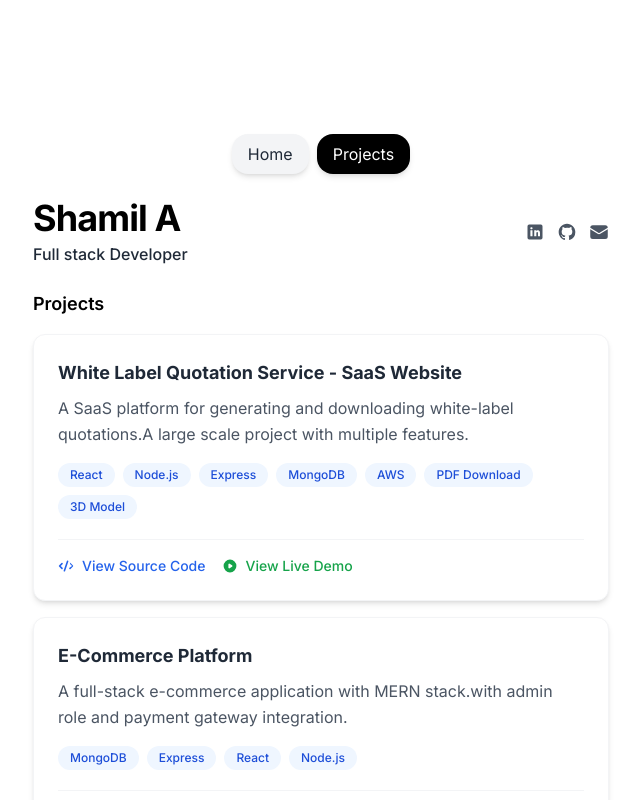
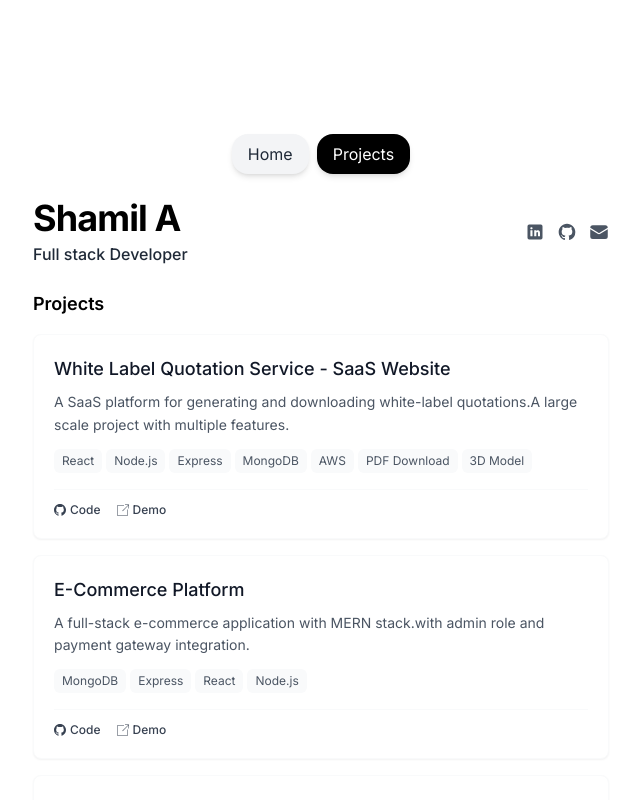
Before and after one commit to Shaamiilll/Shamil-Nextjs-Portfolio, a Next.js app: page / in a window 1280 px wide. Both pictures are taken after a click on the button "Projects". Shown: the top 800 px of the page, without its empty margins (319-959 px from the left). Built offline with nearby package versions, Linux system fonts and the light colour scheme.

Commit message:
UPDATED THE portfolio project card

```diff
--- a/src/components/ProjectCard.tsx
+++ b/src/components/ProjectCard.tsx
@@ -23,21 +23,29 @@
       initial={{ opacity: 0, y: 20 }}
       animate={{ opacity: 1, y: 0 }}
       transition={{ delay, duration: 0.5 }}
-      className="p-6 bg-white rounded-xl shadow-md hover:shadow-lg transition-shadow border border-gray-100"
+      className="p-5 bg-white rounded-lg shadow-sm hover:shadow-md transition-all duration-300 border border-gray-50"
     >
+      {project.image && (
+        <div className="mb-4 overflow-hidden rounded-md">
+          <img
+            src={project.image}
+            alt={project.title}
+            className="w-full h-48 object-cover object-center transform hover:scale-105 transition-transform duration-300"
+          />
+        </div>
+      )}
 
+      <h3 className="font-medium text-lg text-gray-900">{project.title}</h3>
 
-      <h3 className="font-bold text-lg text-gray-800">{project.title}</h3>
-
-      <p className="text-gray-600 mt-2 leading-relaxed">
+      <p className="text-gray-600 mt-2 text-sm leading-relaxed">
         {project.description}
       </p>
 
-      <div className="flex flex-wrap gap-2 mt-4">
+      <div className="flex flex-wrap gap-1 mt-3">
         {project.technologies.map((tech, index) => (
           <span
             key={index}
-            className="px-3 py-1 bg-blue-50 text-blue-700 text-xs font-medium rounded-full"
+            className="px-2 py-1 bg-gray-50 text-gray-600 text-xs rounded-md"
           >
             {tech}
           </span>
@@ -45,27 +53,23 @@
       </div>
 
       {(project.sourceCode || project.liveLink) && (
-        <div className="mt-5 pt-4 border-t border-gray-100 flex flex-wrap gap-4">
+        <div className="mt-4 pt-3 border-t border-gray-50 flex space-x-4">
           {project.sourceCode && (
             <a
               href={project.sourceCode}
               target="_blank"
               rel="noopener noreferrer"
-              className="inline-flex items-center text-blue-600 font-medium hover:text-blue-800 text-sm"
+              className="inline-flex items-center text-gray-700 hover:text-black text-xs font-medium transition-colors"
             >
               <svg
-                className="w-4 h-4 mr-2"
+                className="w-3 h-3 mr-1"
                 fill="currentColor"
-                viewBox="0 0 20 20"
+                viewBox="0 0 24 24"
                 xmlns="http://www.w3.org/2000/svg"
               >
-                <path
-                  fillRule="evenodd"
-                  d="M12.316 3.051a1 1 0 01.633 1.265l-4 12a1 1 0 11-1.898-.632l4-12a1 1 0 011.265-.633zM5.707 6.293a1 1 0 010 1.414L3.414 10l2.293 2.293a1 1 0 11-1.414 1.414l-3-3a1 1 0 010-1.414l3-3a1 1 0 011.414 0zm8.586 0a1 1 0 011.414 0l3 3a1 1 0 010 1.414l-3 3a1 1 0 11-1.414-1.414L17.586 10l-2.293-2.293a1 1 0 010-1.414z"
-                  clipRule="evenodd"
-                />
+                <path d="M12 0c-6.626 0-12 5.373-12 12 0 5.302 3.438 9.8 8.207 11.387.599.111.793-.261.793-.577v-2.234c-3.338.726-4.033-1.416-4.033-1.416-.546-1.387-1.333-1.756-1.333-1.756-1.089-.745.083-.729.083-.729 1.205.084 1.839 1.237 1.839 1.237 1.07 1.834 2.807 1.304 3.492.997.107-.775.418-1.305.762-1.604-2.665-.305-5.467-1.334-5.467-5.931 0-1.311.469-2.381 1.236-3.221-.124-.303-.535-1.524.117-3.176 0 0 1.008-.322 3.301 1.23.957-.266 1.983-.399 3.003-.404 1.02.005 2.047.138 3.006.404 2.291-1.552 3.297-1.23 3.297-1.23.653 1.653.242 2.874.118 3.176.77.84 1.235 1.911 1.235 3.221 0 4.609-2.807 5.624-5.479 5.921.43.372.823 1.102.823 2.222v3.293c0 .319.192.694.801.576 4.765-1.589 8.199-6.086 8.199-11.386 0-6.627-5.373-12-12-12z"/>
               </svg>
-              View Source Code
+              Code
             </a>
           )}
 
@@ -74,21 +78,17 @@
               href={project.liveLink}
               target="_blank"
               rel="noopener noreferrer"
-              className="inline-flex items-center text-green-600 font-medium hover:text-green-800 text-sm"
+              className="inline-flex items-center text-gray-700 hover:text-black text-xs font-medium transition-colors"
             >
               <svg
-                className="w-4 h-4 mr-2"
+                className="w-3 h-3 mr-1"
                 fill="currentColor"
-                viewBox="0 0 20 20"
+                viewBox="0 0 24 24"
                 xmlns="http://www.w3.org/2000/svg"
               >
-                <path
-                  fillRule="evenodd"
-                  d="M10 18a8 8 0 100-16 8 8 0 000 16zM9.555 7.168A1 1 0 008 8v4a1 1 0 001.555.832l3-2a1 1 0 000-1.664l-3-2z"
-                  clipRule="evenodd"
-                />
+                <path d="M14 4h-13v18h20v-11h1v12h-22v-20h14v1zm10 5h-1v-6.293l-11.646 11.647-.708-.708 11.647-11.646h-6.293v-1h8v8z"/>
               </svg>
-              View Live Demo
+              Demo
             </a>
           )}
         </div>
```
